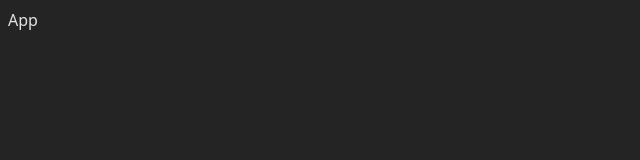
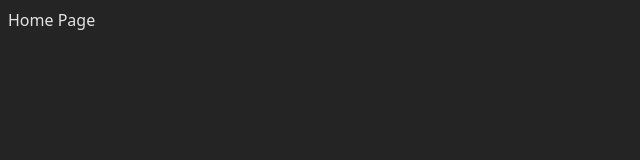
Before and after one commit to rahul-xo/REACT-ROUTER, a React (Vite) app: page / in a window 1280 px wide. Shown: the top 160 px of the page, without its empty margins (0-640 px from the left). Built offline with nearby package versions, Linux system fonts and the light colour scheme.

Commit message:
work with router

```diff
--- a/src/App.jsx
+++ b/src/App.jsx
@@ -1,8 +1,24 @@
 import React from 'react'
+import { createBrowserRouter } from 'react-router'
+import { RouterProvider } from 'react-router-dom'
 
 const App = () => {
+  const router=createBrowserRouter([
+    {
+      path:"/",
+      element: <div className="">Home Page</div>
+    },
+    {
+      path:"/contact",
+      element: <div className="">Contact us</div>
+    },
+    {
+      path:"/About",
+      element: <div className="">About us</div>
+    },
+  ])
   return (
-    <div>App</div>
+    <RouterProvider router={router}/>
   )
 }
 
```
